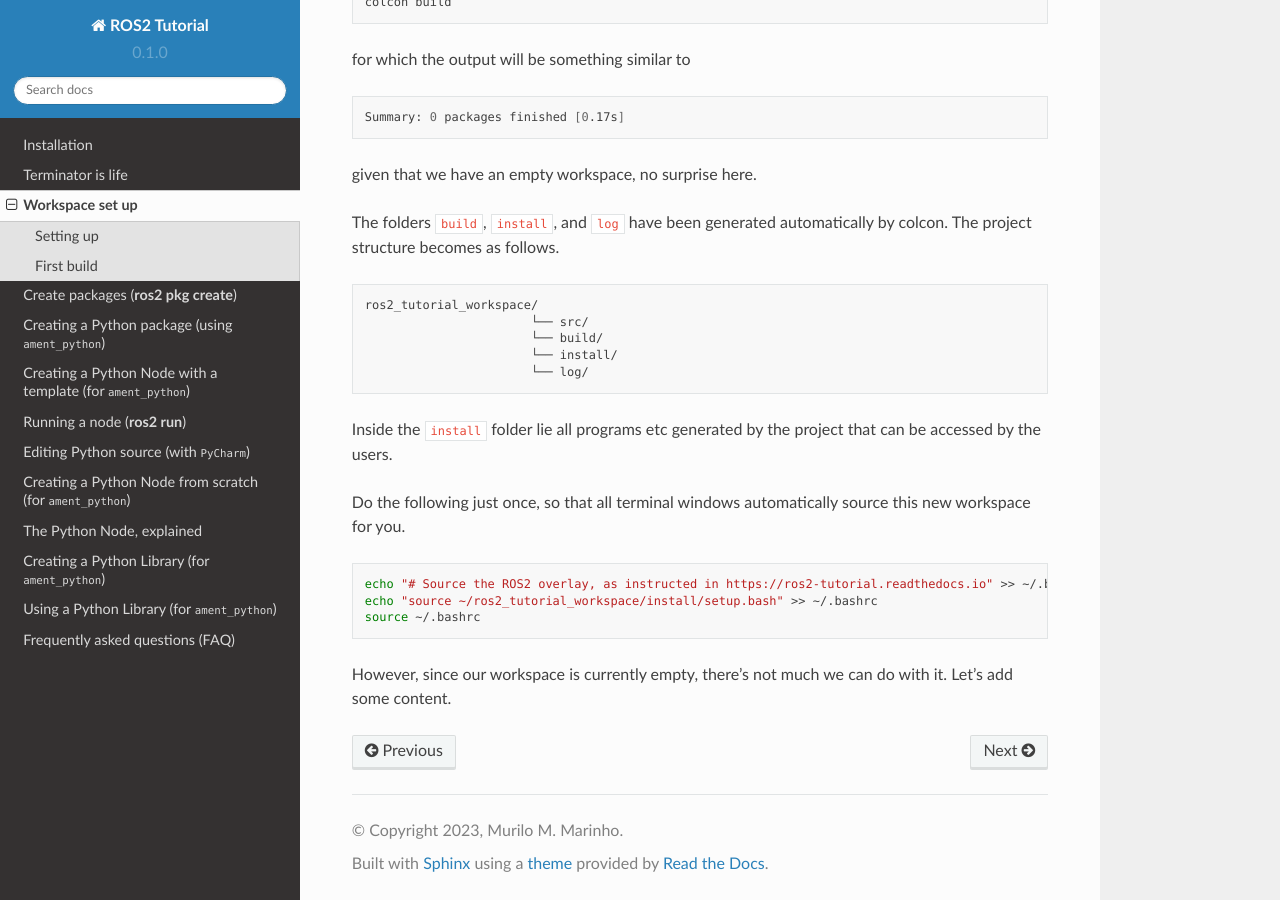
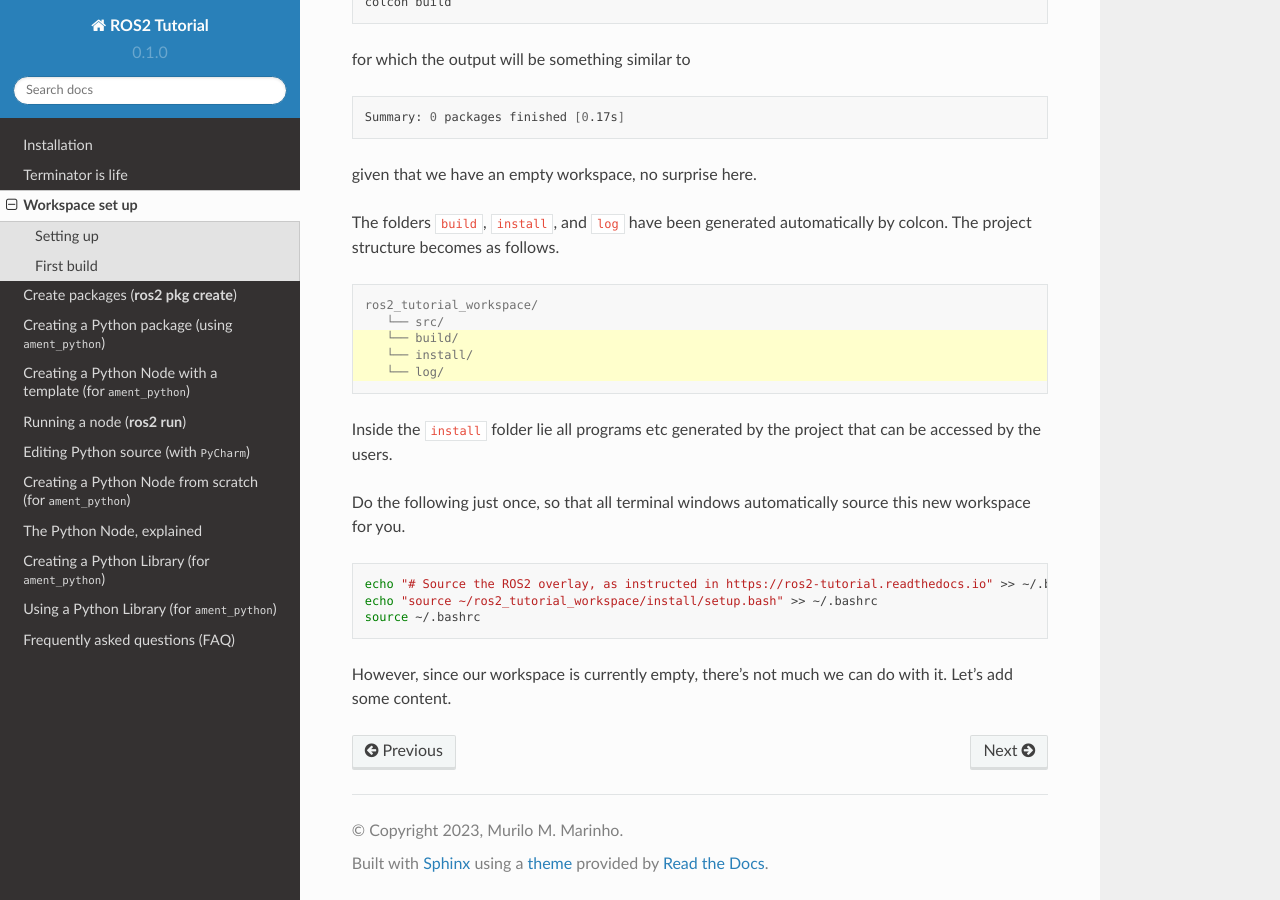
Before and after one commit to mmmarinho/ROS2_Tutorial, a Sphinx documentation site: the page built from docs/source/workspace_setup.rst, in a window 1280 px wide and 900 px high, scrolled down 853 px. Built offline with Sphinx 7.4.7 and the Read the Docs theme 2.0.0, drawn with Linux system fonts in a browser that asks for light colours.

Commit message:
Update workspace_setup.rst

```diff
--- a/docs/source/workspace_setup.rst
+++ b/docs/source/workspace_setup.rst
@@ -42,13 +42,14 @@
 
 The folders :code:`build`, :code:`install`, and :code:`log` have been generated automatically by colcon. The project structure becomes as follows.
 
-.. code:: bash
+.. code-block:: console
+   :emphasize-lines: 3,4,5
 
-    ros2_tutorial_workspace/
-                           └── src/
-                           └── build/
-                           └── install/
-                           └── log/
+   ros2_tutorial_workspace/
+      └── src/
+      └── build/
+      └── install/
+      └── log/
 
 Inside the :code:`install` folder lie all programs etc generated by the project that can be accessed by the users.
 
```
